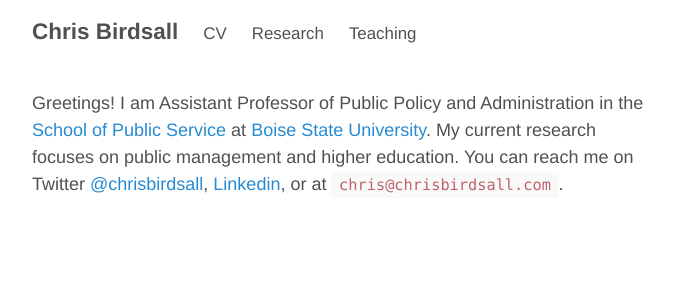
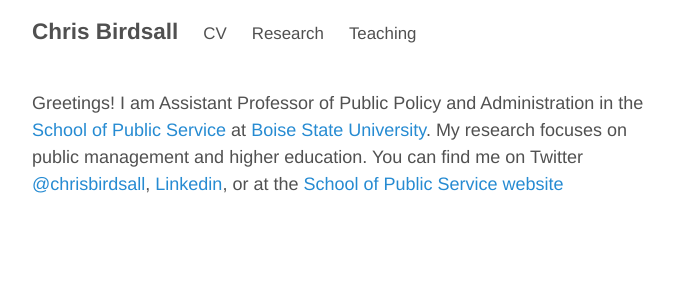
Before and after one commit to chrisbirdsall/chrisbirdsall.github.io, a Jekyll site: the page built from index.md, in a window 1280 px wide. Shown: the top 300 px of the page, without its empty margins (293-967 px from the left). Built offline with Jekyll 4.4.1, drawn with Linux system fonts in a browser that asks for light colours.

Commit message:
changed words

```diff
--- a/index.md
+++ b/index.md
@@ -2,4 +2,4 @@
 layout: main
 ---
 
-Greetings!  I am Assistant Professor of Public Policy and Administration in the [School of Public Service](https://sps.boisestate.edu/publicpolicy/) at [Boise State University](http://www.boisestate.edu). My current research focuses on public management and higher education. You can reach me on Twitter [@chrisbirdsall](http://www.twitter.com/chrisbirdsall), [Linkedin](https://www.linkedin.com/in/cbirdsall), or at `chris@chrisbirdsall.com`.
+Greetings!  I am Assistant Professor of Public Policy and Administration in the [School of Public Service](https://sps.boisestate.edu/publicpolicy/) at [Boise State University](http://www.boisestate.edu). My research focuses on public management and higher education. You can find me on Twitter [@chrisbirdsall](http://www.twitter.com/chrisbirdsall), [Linkedin](https://www.linkedin.com/in/cbirdsall), or at the [School of Public Service website](https://sps.boisestate.edu/publicpolicy/faculty-and-staff/chris-birdsall/)
```
